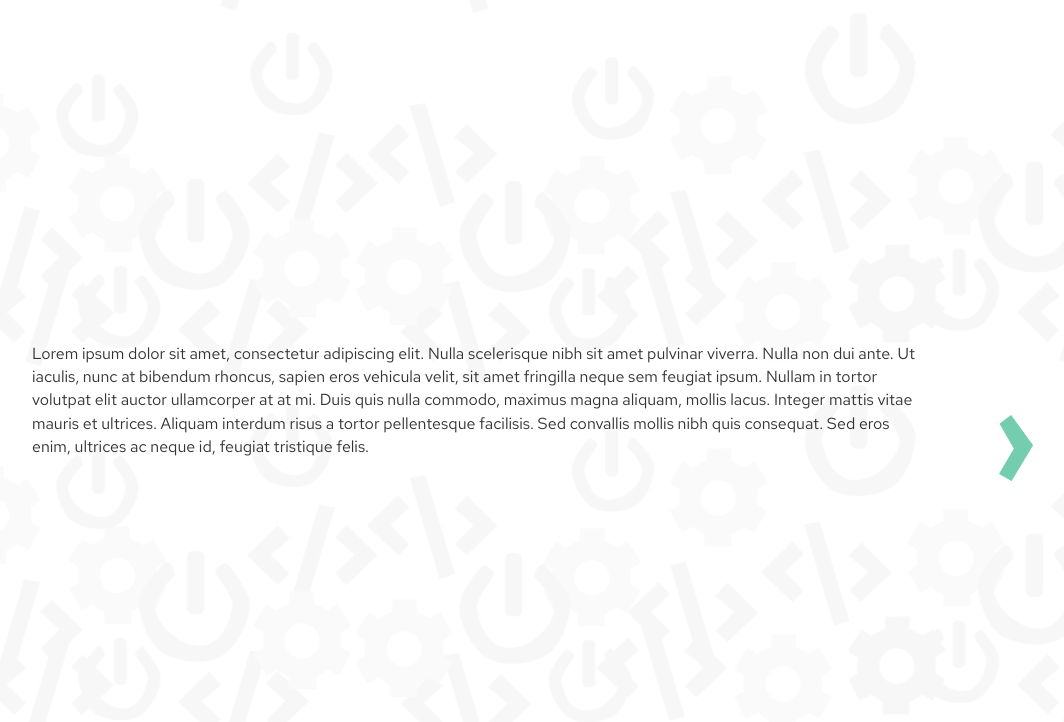
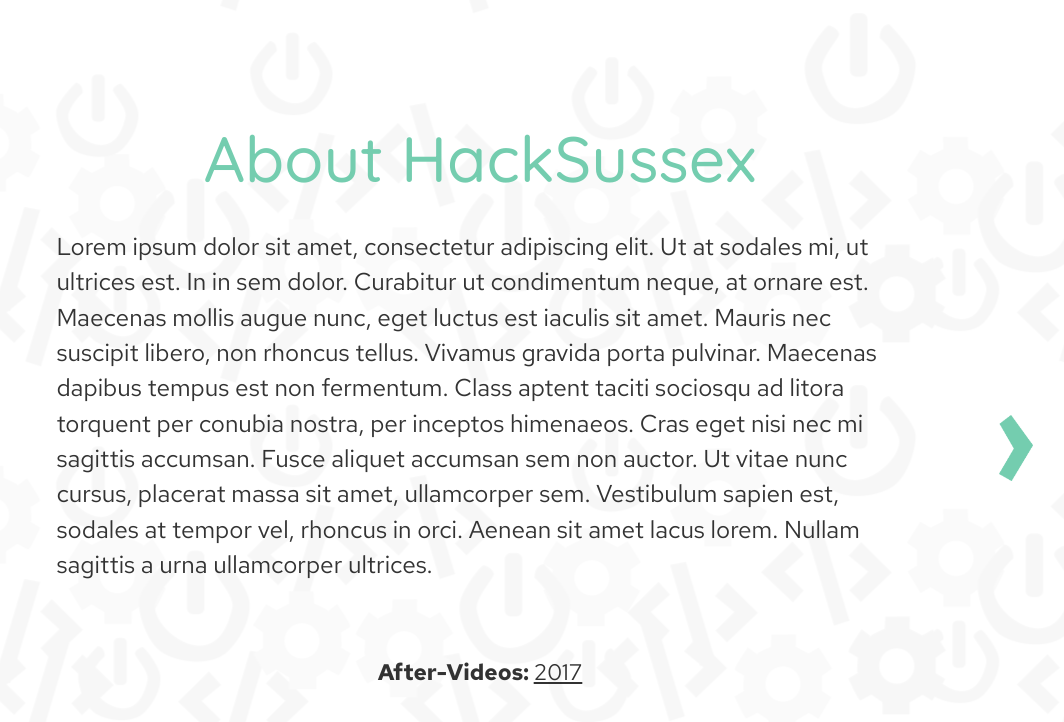
Before and after one commit to HackSussex/hacksussex-2019, a Gatsby site: page / in a window 1280 px wide. Both pictures are taken after a click on the element 96 px from the left and 415 px from the top of the page. Shown: the whole page, without its empty margins (160-1224 px from the left). Built offline with nearby package versions, Linux system fonts and the light colour scheme; Gatsby itself is replaced by a stand-in of ours.

Commit message:
Cleared up unbuilt challenges. Basic About Section

```diff
--- /dev/null
+++ b/src/components/about.jsx
@@ -0,0 +1,26 @@
+import React from "react"
+import styles from "./about.module.css"
+import utilStyles from "./util.module.css"
+
+export const Link = ({ name, href, children }) => (
+    <span className={utilStyles.link}>
+        <a id={name} href={href} target="_blank">
+            { children }
+        </a>
+    </span>
+)
+
+export const About = ({ children, title }) => (
+    <div className={styles.aboutContainer}>
+        <div className={styles.title}>
+            { title }
+        </div>
+        <div className={styles.content}>
+            { children }
+        </div>
+        <div className={styles.afterVideo}>
+            <strong>After-Videos: </strong>
+            <Link name="aftervid-2017" href="https://www.youtube.com/watch?v=szez7KklvlM"> 2017 </Link>
+        </div>
+    </div>
+)
--- /dev/null
+++ b/src/components/about.module.css
@@ -0,0 +1,24 @@
+.aboutContainer {
+    display: grid;
+    align-items: center;
+    justify-items: center;
+}
+
+.title {
+    font-family: "Quicksand", sans-serif;
+    justify-self: center;
+    font-size: 4em;
+    font-weight: 500;
+    color: #74cdaf;
+}
+
+.content {
+    font-size: calc(18px + 0.5vw);
+    max-width: 1000px;
+    padding: 1em;
+    margin-bottom: 2em;
+}
+
+.afterVideo {
+    font-size: calc(20px + 0.2vw);
+}
--- a/src/components/challenges.jsx
+++ b/src/components/challenges.jsx
@@ -3,18 +3,24 @@
 
 function renderChallenge(challenge, key, open=true) {
     const style = open ? styles.challengeOpen : styles.challengeClosed
-    return (
-        <div className={styles.challenge + " " + style}
-             key={`${key}`}>
-            <div className={styles.title}>
-                { challenge.name }
-            </div>
+
+    const challengeBody = (
+        <div id="challengeBody">
             <div className={styles.description}>
                 { challenge.brief }
             </div>
             <div className={styles.sponsor}>
                 Sponsor: { challenge.sponsor }
             </div>
+        </div>
+    )
+
+    return (
+        <div className={styles.challenge + " " + style} key={`${key}`}>
+            <div className={styles.title}>
+                { challenge.name }
+            </div>
+            { open ? challengeBody : null }
         </div>
     )
 }
--- a/src/components/challenges.module.css
+++ b/src/components/challenges.module.css
@@ -1,6 +1,7 @@
 .challenges {
     display: grid;
     height: 60vh;
+    grid-gap: 1em;
     overflow: hidden;
     justify-items: center;
 }
@@ -30,7 +31,7 @@
     grid-area: title;
     text-align: center;
     padding: 1em;
-    font-size: 1.5em;
+    font-size: 1.3em;
 }
 
 .description {
--- a/src/components/layout.jsx
+++ b/src/components/layout.jsx
@@ -19,7 +19,7 @@
     }
 }
 
-export class Panels extends React.Component {
+export class Layout extends React.Component {
     constructor(props) {
         super(props)
         this.state = { horzIx: 1, mode: "main" }
@@ -73,26 +73,20 @@
         const isOpen = n => this.state.horzIx == n ? styles.panelOpen : styles.panelClosed;
 
         return (
-            <div className={styles.panels}>
+            <div className={styles.layout}>
                 <div className={styles.main + " " + mainStyle}>
                     <Panel classes={isOpen(0)}
                            rightNavAction={() => this.moveDir("RIGHT") }>
-                        {<div></div>}
                         {kids[0]}
-                        {">"}
                     </Panel>
                     <Panel classes={isOpen(1)}
                            leftNavAction={() => this.moveDir("LEFT")}
                            rightNavAction={() => this.moveDir("RIGHT")}>
-                        {"<"}
                         {kids[1]}
-                        {">"}
                     </Panel>
                     <Panel classes={isOpen(2)}
                            leftNavAction={() => this.moveDir("LEFT")}>
-                        {"<"}
                         { kids[2] }
-                        {<div></div>}
                     </Panel>
                 </div>
                 <div className={styles.foot + " " + footStyle}>
@@ -104,7 +98,6 @@
 }
 
 export const Panel = ({ children, leftNavAction, rightNavAction, classes }) => {
-    const kids = React.Children.toArray(children)
     const left = (
         <div className={styles.leftNav} onClick={leftNavAction}>
             <img src={leftNav} className={styles.leftNav} />
@@ -120,7 +113,7 @@
         <div className={styles.panel + " " + classes}>
             { leftNavAction ? left : <div></div> }
             <div className={styles.centerContent}>
-                { kids[1] }
+                { children }
             </div>
             { rightNavAction ? right : <div></div> }
         </div>
--- a/src/components/layout.module.css
+++ b/src/components/layout.module.css
@@ -10,7 +10,7 @@
     opacity: 0.4;
 }
 
-.panels {
+.layout {
     display: grid;
     grid-auto-flow: row;
 }
--- /dev/null
+++ b/src/components/util.module.css
@@ -0,0 +1,3 @@
+.link a {
+    color: inherit;
+}
--- a/src/pages/index.jsx
+++ b/src/pages/index.jsx
@@ -1,6 +1,7 @@
 import React from "react"
-import { Canvas, Panels, Panel, FrontPage } from "../components/layout.jsx"
+import { Canvas, Layout, Panel, FrontPage } from "../components/layout.jsx"
 import { Challenges } from "../components/challenges.jsx"
+import { About } from "../components/about.jsx"
 
 import logo from "../images/logo-black.png"
 
@@ -22,28 +23,28 @@
     }
 ]
 
-const dateLoc = {
-    date: "9th - 11th November 2019",
-    loc: "University of Sussex, Brighton East Sussex"
-}
+
+const placeholder = "Lorem ipsum dolor sit amet, consectetur adipiscing elit. Ut at sodales mi, ut ultrices est. In in sem dolor. Curabitur ut condimentum neque, at ornare est. Maecenas mollis augue nunc, eget luctus est iaculis sit amet. Mauris nec suscipit libero, non rhoncus tellus. Vivamus gravida porta pulvinar. Maecenas dapibus tempus est non fermentum. Class aptent taciti sociosqu ad litora torquent per conubia nostra, per inceptos himenaeos. Cras eget nisi nec mi sagittis accumsan. Fusce aliquet accumsan sem non auctor. Ut vitae nunc cursus, placerat massa sit amet, ullamcorper sem. Vestibulum sapien est, sodales at tempor vel, rhoncus in orci. Aenean sit amet lacus lorem. Nullam sagittis a urna ullamcorper ultrices. "
+
 
 export default () => (
     <div id="root">
-
-        <Panels centerName="home" rightName="challenges" leftName="about" bottomName="faq">
+        <Layout>
             <div id="about" key="0">
-                Lorem ipsum dolor sit amet, consectetur adipiscing elit. Nulla scelerisque nibh sit amet pulvinar viverra. Nulla non dui ante. Ut iaculis, nunc at bibendum rhoncus, sapien eros vehicula velit, sit amet fringilla neque sem feugiat ipsum. Nullam in tortor volutpat elit auctor ullamcorper at at mi. Duis quis nulla commodo, maximus magna aliquam, mollis lacus. Integer mattis vitae mauris et ultrices. Aliquam interdum risus a tortor pellentesque facilisis. Sed convallis mollis nibh quis consequat. Sed eros enim, ultrices ac neque id, feugiat tristique felis.
+                <About title="About HackSussex">
+                    { placeholder }
+                </About>
             </div>
             <div id="home" key="1">
                 <FrontPage />
             </div>
             <div id="challenges" key="2">
-                <Challenges challenges={challengeList} />
+                CHALLENGE SECTION UNDER CONSTRUCTION
             </div>
             <div id="faq" key="3">
-                FAQ
+FAQ
             </div>
-        </Panels>
+        </Layout>
 
         <Canvas />
     </div>
```
